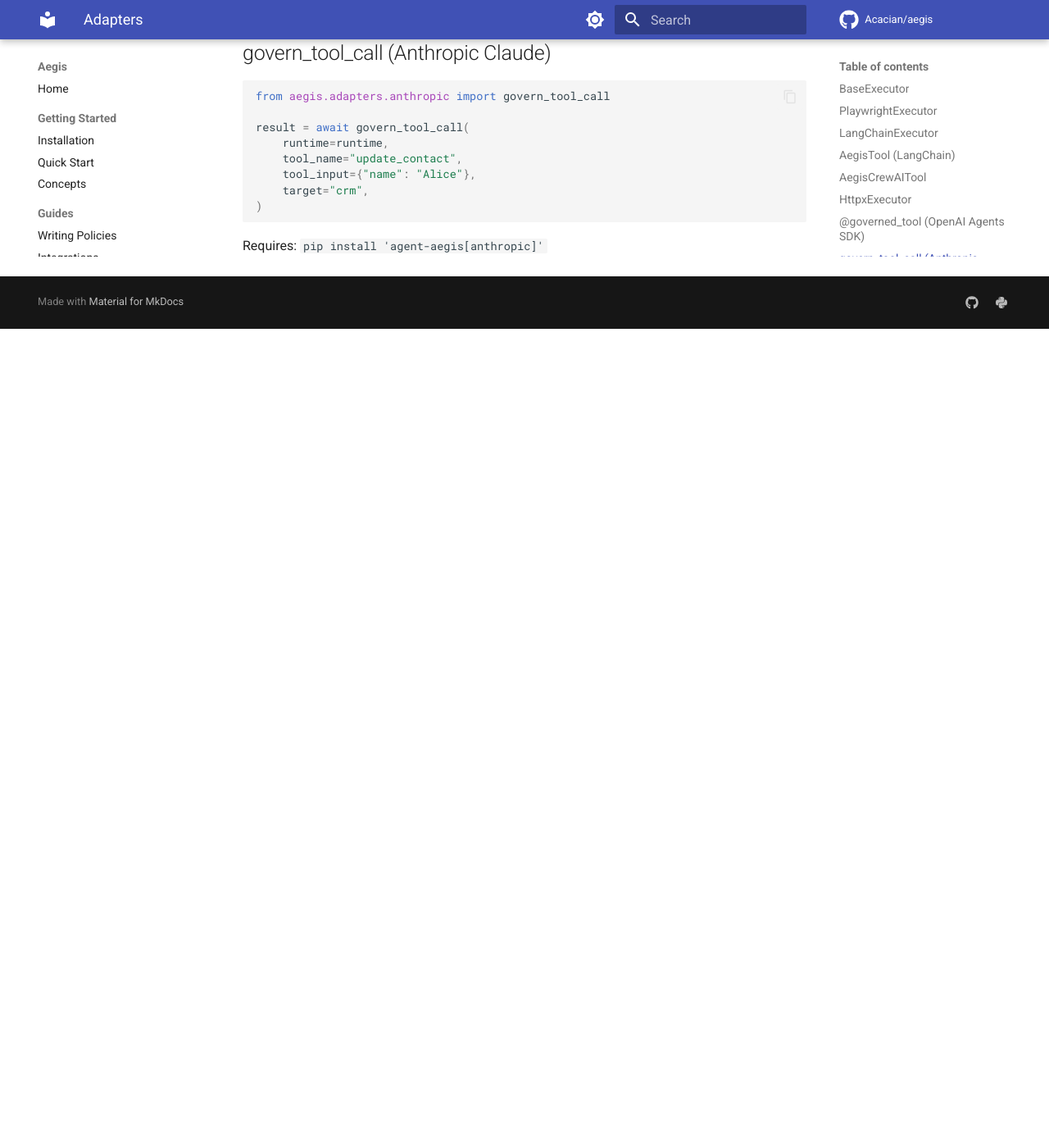
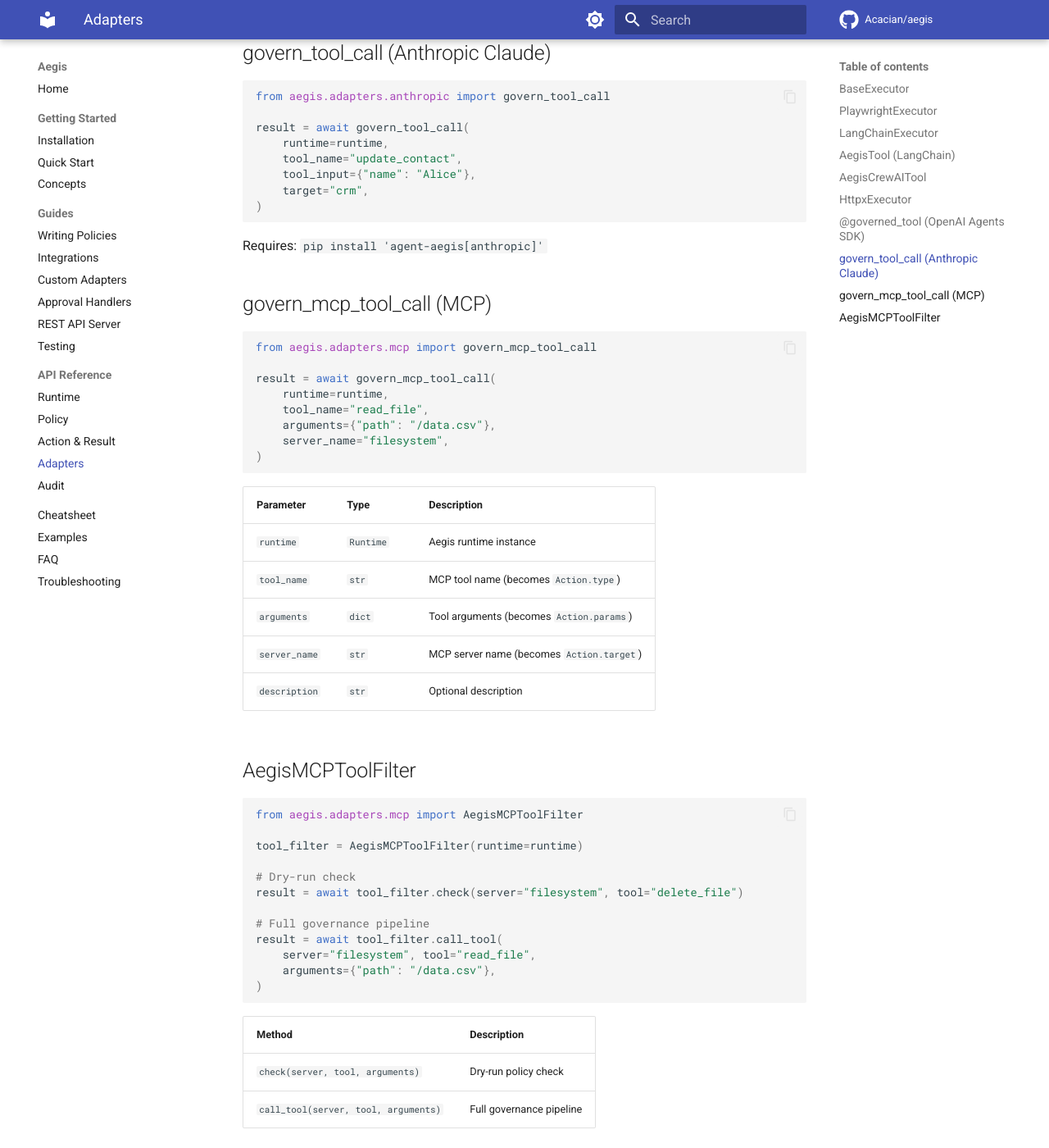
Before and after one commit to Acacian/aegis, an MkDocs documentation site: the page built from docs/api/adapters.md, in a window 1280 px wide and 1400 px high, scrolled down 2976 px. Shown: the whole window at 82% size. Built offline with MkDocs 1.6.1 and Material for MkDocs 9.7.7, drawn with Linux system fonts in a browser that asks for light colours; comment, search, counter and statistics services are not loaded; before the commit the page ends 3377 px from its top, so only the background shows below that.

Commit message:
docs: pre-launch polish — badges, use cases, production ready, MCP docs, REST API guide
- Add test count (256), coverage (98%), and PyPI download badges to README
- Add "Real-World Use Cases" section with 5 production scenarios
- Add "Production Ready" section with trust signals and performance characteristics
- Add maturity status column to approval handlers table
- Update adapter count from 6 to 7 across all docs (MCP was missing)
- Update roadmap with estimated timelines (Q2/Q3 2026)
- Add MCP adapter to docs/api/adapters.md and docs/guides/integrations.md
- Add Anthropic Claude section to integrations guide
- Create REST API server guide (docs/guides/rest-api.md)
- Add REST API Server to mkdocs navigation
- Sync Korean README with all English changes
- Delete empty v0.1.4 draft release
- Create 4 new good-first-issue GitHub issues (#24-#27)

Co-Authored-By: Claude Opus 4.6 <noreply@anthropic.com>

````diff
--- a/docs/api/adapters.md
+++ b/docs/api/adapters.md
@@ -130,3 +130,46 @@ result = await govern_tool_call(
 ```
 
 Requires: `pip install 'agent-aegis[anthropic]'`
+
+## govern_mcp_tool_call (MCP)
+
+```python
+from aegis.adapters.mcp import govern_mcp_tool_call
+
+result = await govern_mcp_tool_call(
+    runtime=runtime,
+    tool_name="read_file",
+    arguments={"path": "/data.csv"},
+    server_name="filesystem",
+)
+```
+
+| Parameter | Type | Description |
+|-----------|------|-------------|
+| `runtime` | `Runtime` | Aegis runtime instance |
+| `tool_name` | `str` | MCP tool name (becomes `Action.type`) |
+| `arguments` | `dict` | Tool arguments (becomes `Action.params`) |
+| `server_name` | `str` | MCP server name (becomes `Action.target`) |
+| `description` | `str` | Optional description |
+
+## AegisMCPToolFilter
+
+```python
+from aegis.adapters.mcp import AegisMCPToolFilter
+
+tool_filter = AegisMCPToolFilter(runtime=runtime)
+
+# Dry-run check
+result = await tool_filter.check(server="filesystem", tool="delete_file")
+
+# Full governance pipeline
+result = await tool_filter.call_tool(
+    server="filesystem", tool="read_file",
+    arguments={"path": "/data.csv"},
+)
+```
+
+| Method | Description |
+|--------|-------------|
+| `check(server, tool, arguments)` | Dry-run policy check |
+| `call_tool(server, tool, arguments)` | Full governance pipeline |
--- a/docs/getting-started/concepts.md
+++ b/docs/getting-started/concepts.md
@@ -92,6 +92,7 @@ An adapter (executor) is the bridge between Aegis and the actual system. Aegis s
 - **AegisCrewAITool** — CrewAI integration
 - **@governed_tool** — OpenAI Agents SDK decorator
 - **AnthropicAdapter** — Anthropic Claude tool use
+- **MCP adapter** — Model Context Protocol tool governance
 
 You can create your own by subclassing `BaseExecutor`.
 
--- a/docs/guides/integrations.md
+++ b/docs/guides/integrations.md
@@ -160,3 +160,70 @@ results = await runtime.execute(plan)
 ```
 
 Supported actions: `navigate`, `click`, `fill`, `read`, `screenshot`.
+
+## Anthropic Claude
+
+```bash
+pip install 'agent-aegis[anthropic]'
+```
+
+Govern Claude's `tool_use` responses:
+
+```python
+from anthropic import Anthropic
+from aegis.adapters.anthropic import govern_tool_call
+
+client = Anthropic()
+response = client.messages.create(
+    model="claude-sonnet-4-20250514",
+    tools=[...],
+    messages=[...],
+)
+
+for block in response.content:
+    if block.type == "tool_use":
+        result = await govern_tool_call(
+            runtime=runtime,
+            tool_name=block.name,
+            tool_input=block.input,
+            target="my_system",
+        )
+        if result.ok:
+            # Process the governed tool result
+            pass
+```
+
+## MCP (Model Context Protocol)
+
+Govern MCP tool calls without any framework dependency:
+
+```python
+from aegis.adapters.mcp import govern_mcp_tool_call, AegisMCPToolFilter
+```
+
+### Option A: Govern individual tool calls
+
+```python
+result = await govern_mcp_tool_call(
+    runtime=runtime,
+    tool_name="read_file",
+    arguments={"path": "/data.csv"},
+    server_name="filesystem",
+)
+```
+
+`tool_name` becomes the action type, `server_name` becomes the target.
+
+### Option B: Filter-based governance
+
+```python
+tool_filter = AegisMCPToolFilter(runtime=runtime)
+
+# Check before calling the actual MCP server
+result = await tool_filter.check(server="filesystem", tool="delete_file")
+if result.ok:
+    # Proceed with actual MCP call
+    mcp_result = await mcp_client.call_tool("delete_file", {"path": "/tmp/old"})
+```
+
+Use `AegisMCPToolFilter` when you want to pre-check actions before forwarding to the MCP server.
--- a/mkdocs.yml
+++ b/mkdocs.yml
@@ -70,6 +70,7 @@ nav:
       - Integrations: guides/integrations.md
       - Custom Adapters: guides/custom-adapters.md
       - Approval Handlers: guides/approval-handlers.md
+      - REST API Server: guides/rest-api.md
       - Testing: guides/testing.md
   - API Reference:
       - Runtime: api/runtime.md
````
Also changed, not shown: README.ko.md (+37 -12 lines), README.md (+37 -12 lines), docs/guides/rest-api.md (added, +156 -0 lines), docs/index.md (+7 -5 lines).
